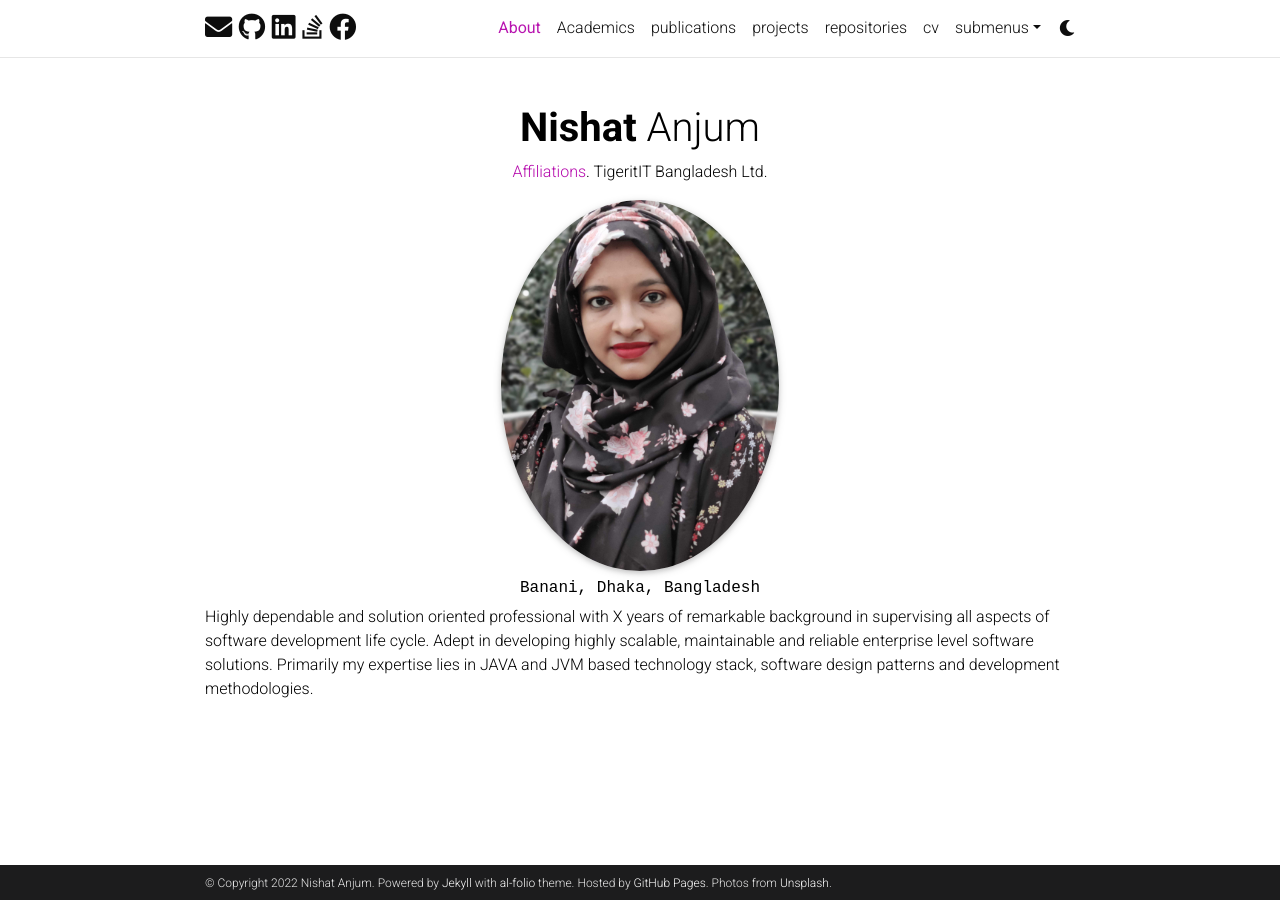
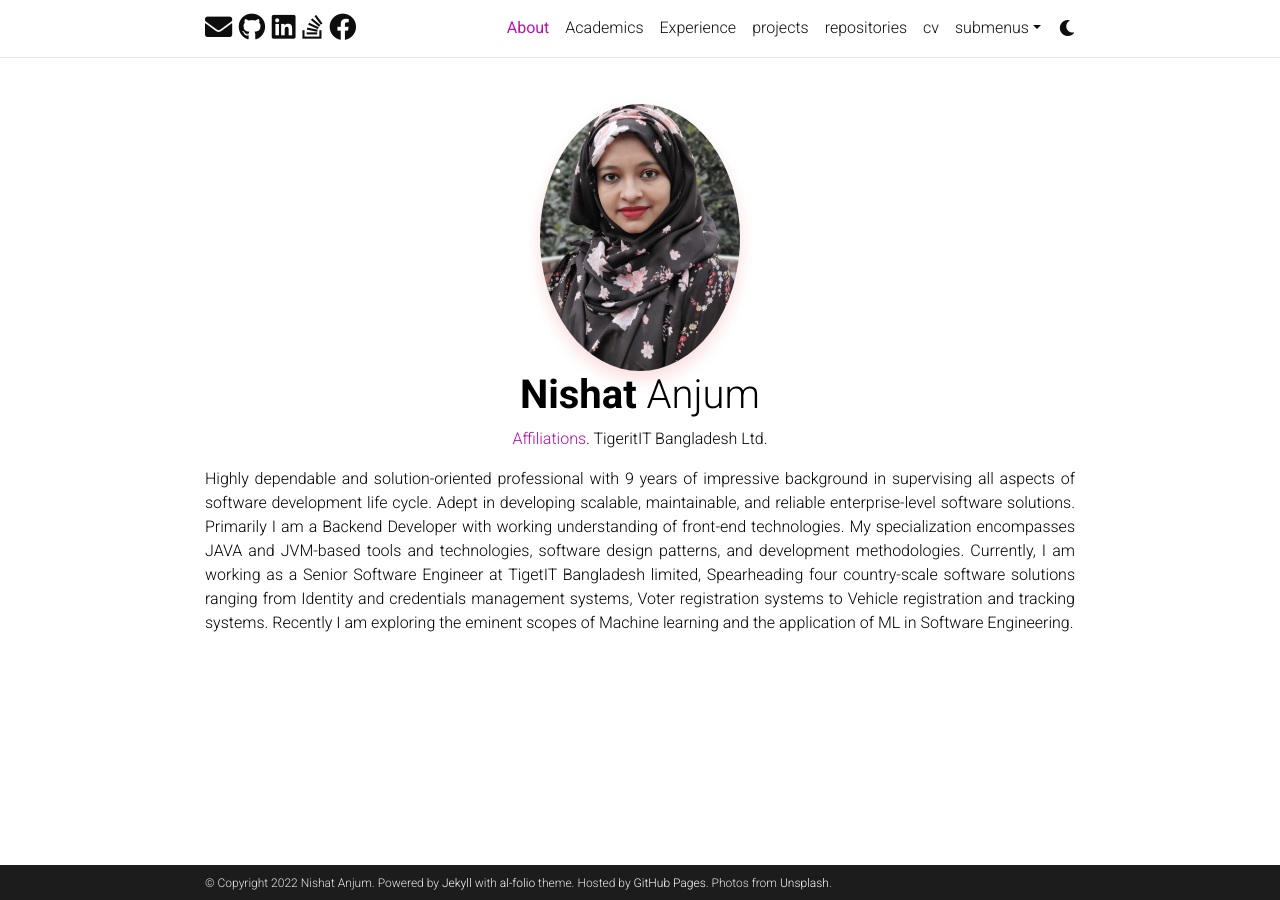
Before and after one commit to nishat-anjum/nanjum, a Jekyll site: the page built from _pages/about.md, in a window 1280 px wide. Built offline with Jekyll 4.4.1, drawn with Linux system fonts in a browser that asks for light colours; comment, search, counter and statistics services are not loaded; a style sheet for code colours, icons or effects is not loaded.

Commit message:
Added Experience Section

```diff
--- a/_layouts/about.html
+++ b/_layouts/about.html
@@ -4,12 +4,6 @@
 
 <!-- about.html -->
       <div class="post">
-        <header class="post-header-about">
-          <h1 class="post-title">
-           {% if site.title == "blank" -%}<span class="font-weight-bold">{{ site.first_name }}</span> {{ site.middle_name }} {{ site.last_name }}{%- else -%}{{ site.title }}{%- endif %}
-          </h1>
-          <p class="desc">{{ page.subtitle }}</p>
-        </header>
         {% if page.profile -%}
         <div class="profile">
           {%- if page.profile.image %}
@@ -26,6 +20,12 @@
             class=profile_image_class
             alt=page.profile.image -%}
           {% endif -%}
+          <header class="post-header-about">
+            <h1 class="post-title">
+             {% if site.title == "blank" -%}<span class="font-weight-bold">{{ site.first_name }}</span> {{ site.middle_name }} {{ site.last_name }}{%- else -%}{{ site.title }}{%- endif %}
+            </h1>
+            <p class="desc">{{ page.subtitle }}</p>
+          </header>
           {%- if page.profile.address %}
           <div class="address">
             {{ page.profile.address }}
--- a/_pages/about.md
+++ b/_pages/about.md
@@ -8,11 +8,11 @@
   align: left
   image: jekyll.jpg
   image_circular: true # crops the image to make it circular
-  address: >
-    <p>Banani, Dhaka, Bangladesh</p>
+  # address: >
+  #   <p>Banani, Dhaka, Bangladesh</p>
 
 news: false  # includes a list of news items
 selected_papers: false # includes a list of papers marked as "selected={true}"
 social: false  # includes social icons at the bottom of the page
 ---
-Highly dependable and solution oriented professional with X years of remarkable background in supervising all aspects of software development life cycle. Adept in developing highly scalable, maintainable and reliable enterprise level software solutions. Primarily my expertise lies in JAVA and JVM based technology stack, software design patterns and development methodologies.
+Highly dependable and solution-oriented professional with 9 years of impressive background in supervising all aspects of software development life cycle. Adept in developing scalable, maintainable, and reliable enterprise-level software solutions. Primarily I am a Backend Developer with working understanding of front-end technologies. My specialization encompasses JAVA and JVM-based tools and technologies, software design patterns, and development methodologies. Currently, I am working as a Senior Software Engineer at TigetIT Bangladesh limited, Spearheading four country-scale software solutions ranging from Identity and credentials management systems, Voter registration systems to Vehicle registration and tracking systems. Recently I am exploring the eminent scopes of Machine learning and the application of ML in Software Engineering.
--- a/_sass/_base.scss
+++ b/_sass/_base.scss
@@ -98,13 +98,28 @@
   color: var(--global-theme-color);
 }
 
+.resume-item-title {
+  font-weight: 700;
+  margin: 0 0 0.75rem;
+  font-size: 1.5rem;
+  letter-spacing: -.05rem;
+  line-height: 1;
+}
+
 .propic {
-  width: 80%;
+  width: 50%;
   display: flex;
   justify-content: center;
 }
 
+.resume-item-details {
+  font-size: 1.125rem;
+  margin: 0 0 0.75rem;
+  line-height: 1;
+}
+
 // Profile
+
 
 .profile {
   width: 100%;
@@ -114,7 +129,7 @@
   justify-content: center;
 
   .address {
-    margin-bottom: 5px;
+    // margin-bottom: 5px;
     margin-top: 5px;
     font-family: monospace;
     p {
--- a/_sass/_layout.scss
+++ b/_sass/_layout.scss
@@ -29,8 +29,16 @@
 // Profile
 .profile {
   img {
-    width: 40%;
+    max-width: 30%;
+    height: auto;
+    border-radius: 50% !important;
+    box-shadow: 0 0.5rem 1rem rgba(221, 30, 30, 0.15) !important;
+    max-width: 200px;
   }
+}
+
+.clearfix {
+  text-align: justify;
 }
 
 // TODO: redefine content layout.
```
Also changed, not shown: _data/experience.yml (added, +26 -0 lines), _pages/experience.md (added, +23 -0 lines), _pages/publications.md (+4 -4 lines).
